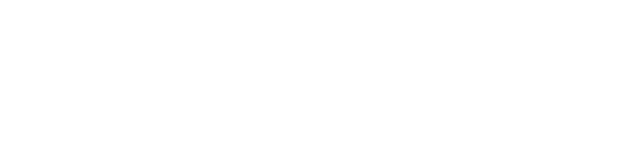
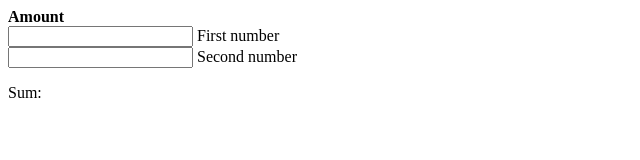
Before and after one commit to Zaratustraman/gpSoftware.training, a plain HTML site: page index.html in a window 1280 px wide. Shown: the whole page, without its empty margins (0-640 px from the left). Drawn offline with nearby package versions, Linux system fonts and the light colour scheme.

Commit message:
Add sum logic

```diff
--- a/index.html
+++ b/index.html
@@ -2,7 +2,10 @@
    <head>
    </head>
    <body>
-
+   <p><b>Amount</b><Br>
+   <input type="number" ng-model="firstNumber" name="firstNumber"> First number<Br>
+   <input type="number" ng-model="secondNumber" name="secondNumber" > Second number<Br>
+   <p>Sum: {{firstNumber+secondNumber}}</p>
    </body>
    <script src="https://ajax.googleapis.com/ajax/libs/angularjs/1.4.9/angular.min.js"></script>
 </html>
```
